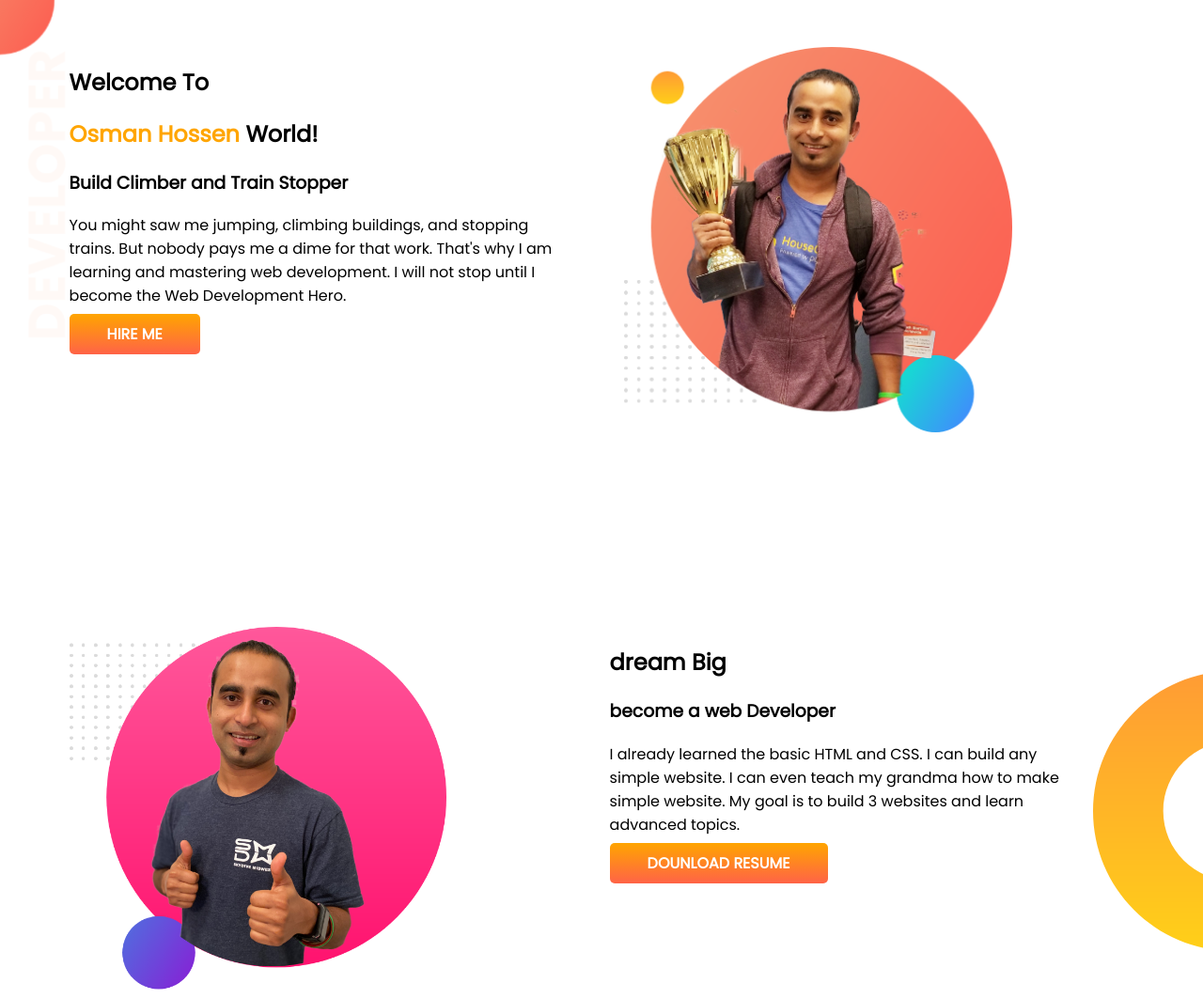
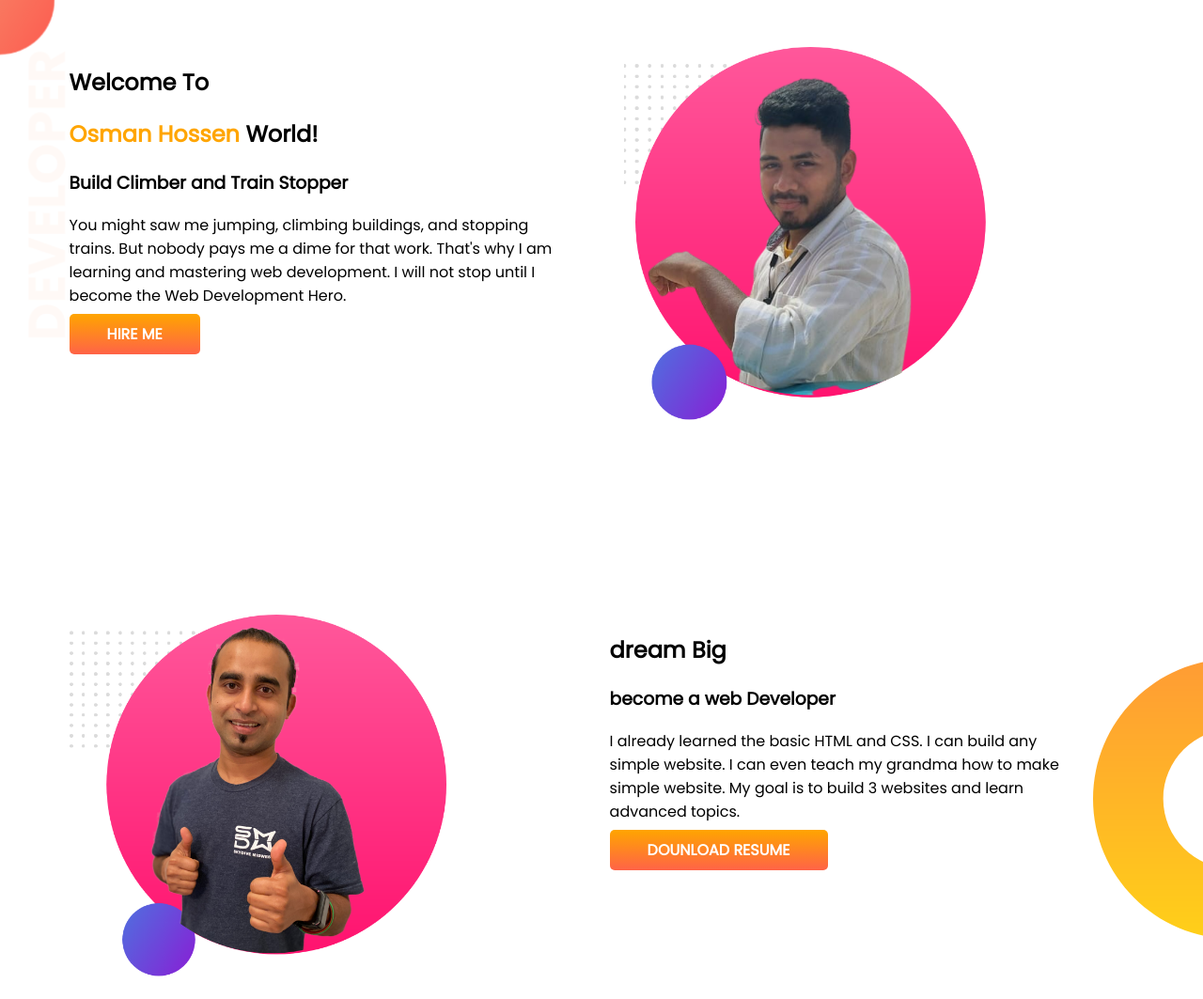
Before and after one commit to osmanhossen/Developer-Portfolio, a plain HTML site: page index.html in a window 1280 px wide. Shown: the top 1063 px of the page at 94% size. Drawn offline with Linux system fonts and the light colour scheme.

Commit message:
my-pic-added

```diff
--- a/index.html
+++ b/index.html
@@ -32,7 +32,7 @@
                 ME</a>
 
         </div>
-        <div class="half-width"><img src="images/jhankar.png" alt=""></div>
+        <div class="half-width"><img src="images/my-bg-1.png" alt=""></div>
     </section>
     <section class="dream-big flexble-container">
         <div class="half-width">
```
Also changed, not shown: images/my-bg-1.png (added).
